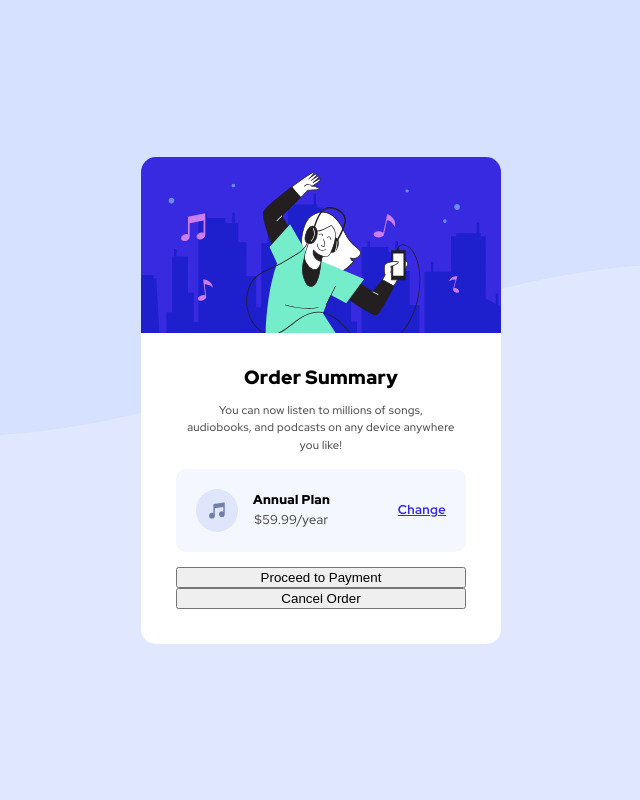
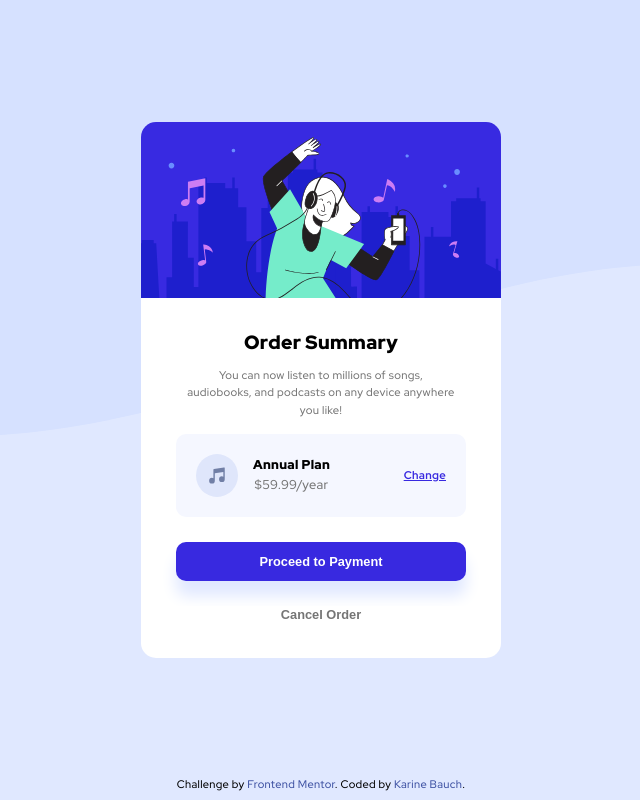
Before and after one commit to Karine-Bauch/Front-end-Mentor-Order-summary-component, a plain HTML site: page index.html in a window 1280 px wide. Shown: the top 800 px of the page, without its empty margins (399-1039 px from the left). Drawn offline with Linux system fonts and the light colour scheme.

Commit message:
Style finished for desktop

```diff
--- a/css/style.css
+++ b/css/style.css
@@ -3,7 +3,6 @@
     font-size: 11px;
     text-align: center;
     background-color: hsl(225, 100%, 94%);
-    display: none;
 }
 
 .attribution a {
@@ -18,12 +17,15 @@
     height: 100vh;
     background-color: hsl(225, 100%, 94%);
     background-image: url("../images/pattern-background-desktop.svg");
+    background-size: 1440px;
     background-repeat: no-repeat;
     display: flex;
+    flex-direction: column;
+    align-content: space-between;
     align-items: center;
     margin-bottom: 0;
     letter-spacing: 0.02rem;
-    padding: 40px 0px;
+    padding-bottom: 10px;
 }
 
 .mainOrder {
@@ -56,7 +58,7 @@
 .mainOrder__summaryDetails {
     margin-top: 15px;
     font-size: 0.7rem;
-    color: rgb(76, 76, 76);
+    color: rgb(117, 117, 117);
     line-height: 1.1rem;
     padding: 0px 10px;
 }
@@ -96,13 +98,32 @@
 }
 
 .summaryResume__price {
-    color:rgb(76, 76, 76);
+    color:rgb(117, 117, 117);
 }
 
 .mainOrder__link {
-    font-size: 0.8rem;
+    font-size: 0.7rem;
     color:hsl(245, 75%, 52%);
     text-decoration: underline;
+}
+
+.mainOrder__btn {
+    color: #ffffff;
+    background-color:hsl(245, 75%, 52%);
+    border: none;
+    border-radius: 10px;
+    padding: 12px;
+    margin-top: 10px;
+    margin-bottom: 25px;
+    box-shadow: 0px 15px 15px hsl(225, 100%, 94%);
+    font-size: 0.8rem;
+}
+
+.mainOrder__btn-cancel {
+    color:rgb(117, 117, 117);
+    background-color: #fff;
+    border: none;
+    font-size: 0.8rem;
 }
 
 
--- a/index.html
+++ b/index.html
@@ -36,14 +36,14 @@
           <a href="#" class="mainOrder__link semi-strong">Change</a>
         </div>
 
-        <button class="mainOrder__btn">Proceed to Payment</button>
-        <button class="mainOrder__btn--cancel">Cancel Order</button>
+        <button class="mainOrder__btn strong">Proceed to Payment</button>
+        <button class="mainOrder__btn-cancel strong">Cancel Order</button>
       </div>
     </main>
 
     <footer class="attribution">
       Challenge by <a href="https://www.frontendmentor.io?ref=challenge" target="_blank">Frontend Mentor</a>.
-      Coded by <a href="#">Your Name Here</a>.
+      Coded by <a href="#">Karine Bauch</a>.
     </footer>
   </body>
 
```
